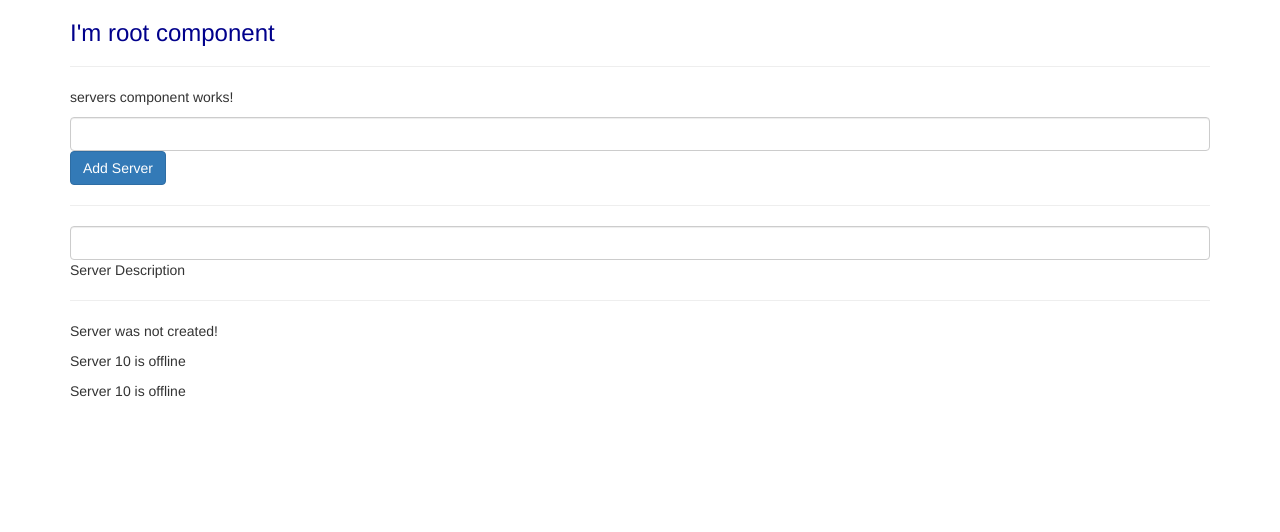
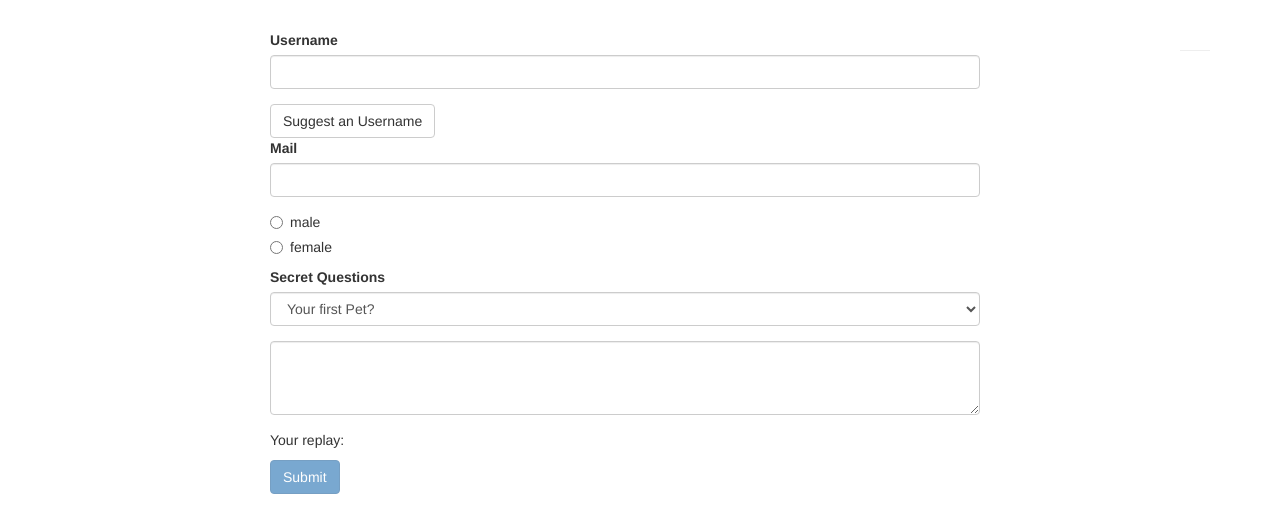
Before and after one commit to GiantVlad/angular_2_8_udemy, an Angular app: page / in a window 1280 px wide. Shown: the top 532 px of the page. Built offline with nearby package versions, Linux system fonts and the light colour scheme.

Commit message:
section15 Forms (Template)

```diff
--- a/src/app/app-routing.module.ts
+++ /dev/null
@@ -1,11 +0,0 @@
-import { NgModule } from '@angular/core';
-import { Routes, RouterModule } from '@angular/router';
-
-
-const routes: Routes = [];
-
-@NgModule({
-  imports: [RouterModule.forRoot(routes)],
-  exports: [RouterModule]
-})
-export class AppRoutingModule { }
--- /dev/null
+++ b/src/app/app.component.css
@@ -0,0 +1,10 @@
+.container {
+  margin-top: 30px;
+}
+
+input.ng-invalid.ng-touched {
+  border: solid 1px red;
+}
+.help-block {
+  color: red;
+}
--- a/src/app/app.component.html
+++ b/src/app/app.component.html
@@ -1,9 +1,55 @@
 <div class="container">
-  <div class="row">
-    <div class="col-xs-12">
-      <h3>I'm root component</h3>
-      <hr>
-      <app-servers></app-servers>
+  <div class="row col-xs-12">
+    <div class="col-xs-12 col-sm-10 col-md-8 col-sm-offset-1 col-md-offset-2">
+<!--      <form (ngSubmit)="onSubmit(f)" #f="ngForm">-->
+      <form (ngSubmit)="onSubmit()" #f="ngForm">
+        <div id="user-data" ngModelGroup="userData" #userData="ngModelGroup">
+          <div class="form-group">
+            <label for="username">Username</label>
+            <input type="text" id="username" class="form-control"
+              name="username" ngModel required>
+          </div>
+          <button class="btn btn-default" type="button" (click)="suggestUserName()">
+            Suggest an Username
+          </button>
+          <div class="form-group">
+            <label for="email">Mail</label>
+            <input type="email" id="email" class="form-control"
+                   name="email" ngModel required email #email="ngModel">
+            <span class="help-block" *ngIf="email.invalid && email.touched">enter valid value</span>
+          </div>
+        </div>
+        <p class="help-block" *ngIf="userData.invalid && userData.touched">User Data Invalid!</p>
+        <div class="radio" *ngFor="let gender of genders">
+          <label>
+            <input type="radio" ngModel required name="gender" [value]="gender">
+            {{gender}}
+          </label>
+        </div>
+        <div class="form-group">
+          <label for="secret">Secret Questions</label>
+          <select id="secret" class="form-control"
+                  name="secret" [ngModel]="defQuestion">
+            <option value="pet">Your first Pet?</option>
+            <option value="teacher">Your first teacher?</option>
+          </select>
+        </div>
+        <div class="form-group">
+          <textarea rows="3" name="questionAnswer" class="form-control" [(ngModel)]="answer"></textarea>
+        </div>
+        <p>Your replay: {{ answer }}</p>
+        <button class="btn btn-primary" type="submit"
+          [disabled]="f.invalid">Submit</button>
+      </form>
     </div>
   </div>
+  <hr>
+  <div class="row col-xs-12" *ngIf="isSubmitted">
+    <h4>Your Data</h4>
+    <p>{{user.username}}</p>
+    <p>{{user.email}}</p>
+    <p>{{user.gender}}</p>
+    <p>{{user.secret}}</p>
+    <p>{{user.answer}}</p>
+  </div>
 </div>
--- a/src/app/app.component.sass
+++ /dev/null
@@ -1,2 +0,0 @@
-h3
-  color: darkblue
--- a/src/app/app.component.ts
+++ b/src/app/app.component.ts
@@ -1,10 +1,52 @@
-import { Component } from '@angular/core';
+import {Component, ElementRef, ViewChild} from '@angular/core';
+import {NgForm} from '@angular/forms';
+// import {NgForm} from '@angular/forms';
 
 @Component({
   selector: 'app-root',
   templateUrl: './app.component.html',
-  styleUrls: ['./app.component.sass']
+  styleUrls: ['./app.component.css']
 })
 export class AppComponent {
-  name = 'Timaty';
+  @ViewChild('f', {static: true}) signUpForm: NgForm;
+  defQuestion = 'pet';
+  answer = '';
+  genders = ['male', 'female'];
+  user = {
+    username: '',
+    email: '',
+    secret: '',
+    answer: '',
+    gender: '',
+ };
+  isSubmitted = false;
+ suggestUserName() {
+    const suggestedName = 'Superuser';
+    /*this.signUpForm.setValue({
+      userData: {
+        username: suggestedName,
+        email: ''
+      },
+      secret: 'pet',
+      questionAnswer: '',
+      gender: 'male'
+    });*/
+    this.signUpForm.form.patchValue({
+      userData: {
+        username: suggestedName,
+      }
+    });
+  }
+  // onSubmit(form: NgForm) {
+  //   //   console.log(form);
+  //   // }
+    onSubmit() {
+      this.user.username = this.signUpForm.value.userData.username;
+      this.user.email = this.signUpForm.value.userData.email;
+      this.user.secret = this.signUpForm.value.secret;
+      this.user.answer = this.signUpForm.value.questionAnswer;
+      this.user.gender = this.signUpForm.value.gender;
+      this.isSubmitted = true;
+      this.signUpForm.reset();
+    }
 }
--- a/src/app/server/server.component.html
+++ /dev/null
@@ -1 +0,0 @@
-<p>Server {{serverId}} is {{serverStatus}}</p>
--- a/src/app/server/server.component.ts
+++ /dev/null
@@ -1,10 +0,0 @@
-import {Component} from '@angular/core';
-
-@Component({
-  selector: 'app-server',
-  templateUrl: 'server.component.html'
-})
-export class ServerComponent {
-  serverId: number = 10;
-  serverStatus: string = 'offline';
-}
--- a/src/app/servers/servers.component.html
+++ /dev/null
@@ -1,13 +0,0 @@
-<p>servers component works!</p>
-
-<input type="text" (input)="onChangeName($event)" class="form-control">
-<button class="btn btn-primary" [disabled]="!allowNewServer" (click)="onChangeStatus()">
-  Add Server
-</button>
-<hr>
-<input type="text" [(ngModel)]="serverDescription" class="form-control">
-<p>Server Description {{serverDescription}}</p>
-<hr>
-<p>{{ serverCreationStatus }}</p>
-<app-server></app-server>
-<app-server></app-server>
--- a/src/app/servers/servers.component.ts
+++ /dev/null
@@ -1,26 +0,0 @@
-import { Component, OnInit } from '@angular/core';
-
-@Component({
-  selector: 'app-servers',
-  templateUrl: './servers.component.html',
-  styleUrls: ['./servers.component.sass']
-})
-export class ServersComponent implements OnInit {
-  allowNewServer: boolean = false;
-  serverCreationStatus: string = 'Server was not created!';
-  serverName: string = 'My Name';
-  serverDescription: string = '';
-  constructor() {
-    setTimeout(() => { this.allowNewServer = true; }, 2000);
-  }
-
-  ngOnInit() {
-  }
-  onChangeStatus() {
-    this.serverCreationStatus = 'Server was created! Server Name is ' + this.serverName;
-  }
-  onChangeName(e: Event) {
-    this.serverName = (<HTMLInputElement> e.target).value;
-  }
-
-}
```
Also changed, not shown: src/app/app.module.ts (+2 -7 lines), src/app/servers/servers.component.sass (deleted), 2 other files (tests, documents, lock files or other folders).
